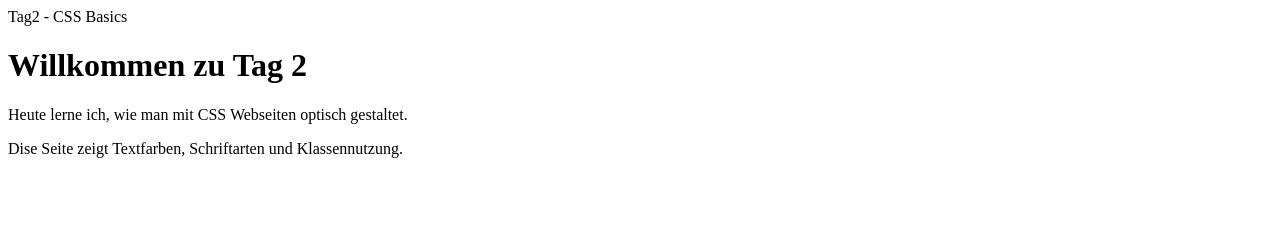
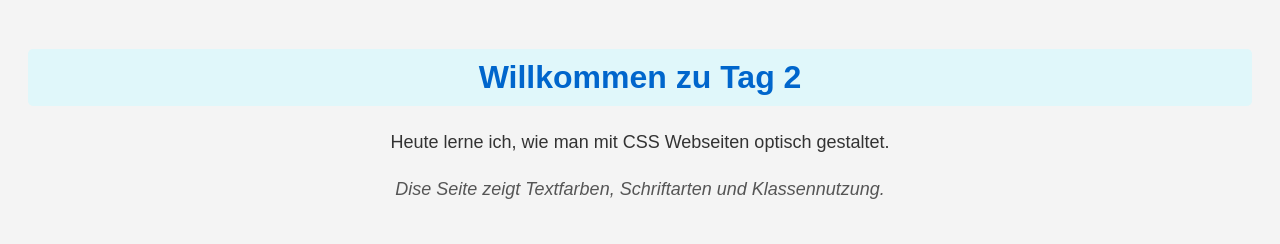
Before and after one commit to Sugu4/100-days-of-code, a plain HTML site: page Day02/index.html in a window 1280 px wide. Drawn offline with Linux system fonts and the light colour scheme.

Commit message:
CSS und HTML Text Zentrierung und Verbindung

```diff
--- a/Day02/index.html
+++ b/Day02/index.html
@@ -1,10 +1,10 @@
 <!DOCTYPE html>
 <html lang="de">
 <head>
-    <meta charset="UTF-8"
-    <meta name="viewport" content="width=device-width, initial-scale=1.0"
+    <meta charset="UTF-8">
+    <meta name="viewport" content="width=device-width, initial-scale=1.0">
     <title>Tag2 - CSS Basics</title>
-    <link rel="stylesheet" herf="style.css">
+    <link rel="stylesheet" href="style.css">
 </head>
 <body>
     <h1 class="highlight">Willkommen zu Tag 2</h1>
--- a/Day02/style.css
+++ b/Day02/style.css
@@ -13,6 +13,7 @@ h1 {
 p {
     font-size: 18px;
     line-height: 1.6;
+    text-align: center;
 }
 
 /* Klassen */
```
